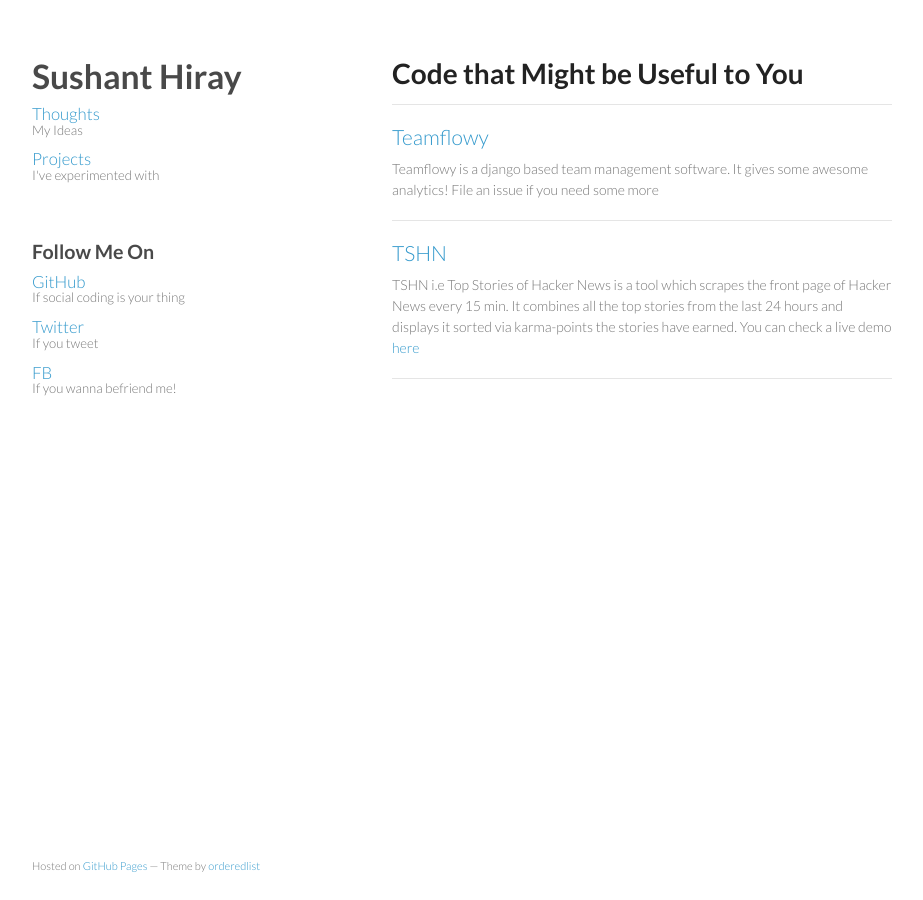
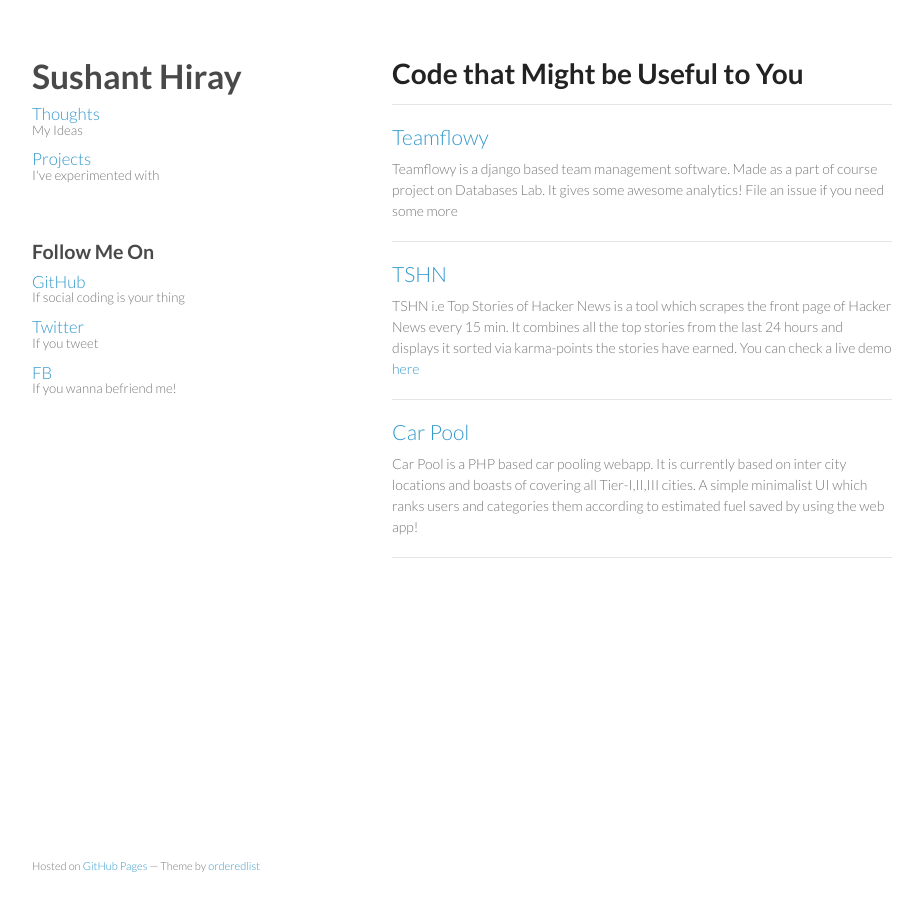
Before and after one commit to sushant-hiray/sushant-hiray.github.io, a Jekyll site: the page built from projects.html, in a window 1280 px wide. Shown: the whole page, without its empty margins (178-1101 px from the left). Built offline with Jekyll 4.4.1, drawn with Linux system fonts in a browser that asks for light colours; nearby versions of some CDN libraries; Markdown is read by kramdown in place of the engine named in the settings.

Commit message:
Added Car Pool

```diff
--- a/projects.html
+++ b/projects.html
@@ -7,9 +7,13 @@ title: Open Source Projects
 <hr/>
 
 <h2><a href="http://github.com/sushant-hiray/teamflowy">Teamflowy</a></h2>
-<p>Teamflowy is a django based team management software. It gives some awesome analytics! File an issue if you need some more</p>
+<p>Teamflowy is a django based team management software. Made as a part of course project on Databases Lab. It gives some awesome analytics! File an issue if you need some more</p>
 <hr/>
 
 <h2><a href="/tshn">TSHN</a></h2>
 <p>TSHN i.e Top Stories of Hacker News is a tool which scrapes the front page of Hacker News every 15 min. It combines all the top stories from the last 24 hours and displays it sorted via karma-points the stories have earned. You can check a live demo <a href="http://wncc-iitb.org/tshn/">here</a><br/>
 <hr/>
+
+<h2><a href="https://github.com/sushant-hiray/car-pool">Car Pool</a></h2>
+<p>Car Pool is a PHP based car pooling webapp. It is currently based on inter city locations and boasts of covering all Tier-I,II,III cities. A simple minimalist UI which ranks users and categories them according to estimated fuel saved by using the web app!</p>
+<hr/>
```
